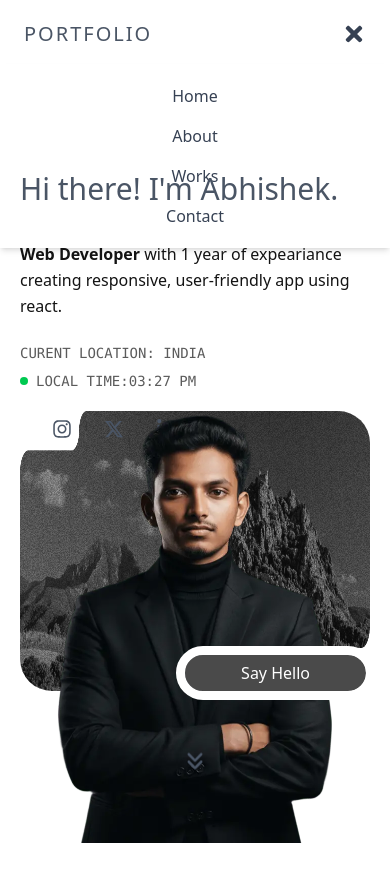
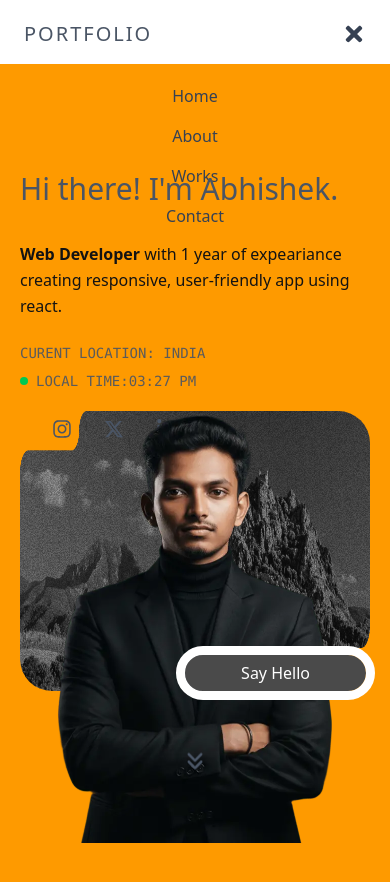
Before and after one commit to abhishekkarayil/portfolio, a React (Vite) app: page / in a window 390 px wide. Both pictures are taken after a click on the element 354 px from the left and 34 px from the top of the page. Shown: the top 882 px of the page. Before the commit the page ends 844 px from the top, so only its background shows below. Built offline with nearby package versions, Linux system fonts and the light colour scheme.

Commit message:
nav bg changed

```diff
--- a/src/Components/Header/Header.jsx
+++ b/src/Components/Header/Header.jsx
@@ -36,7 +36,7 @@ function Header() {
 
 
       {menuOpen && (
-        <div className="absolute top-16 left-0 w-full bg-white shadow-md md:hidden">
+        <div className="absolute top-16 left-0 w-full h-screen bg-amber-500 shadow-md md:hidden">
           <ul className="flex flex-col items-center py-5 space-y-4">
             <li className="text-gray-700 font-medium hover:text-black cursor-pointer transition ">
               Home
```
